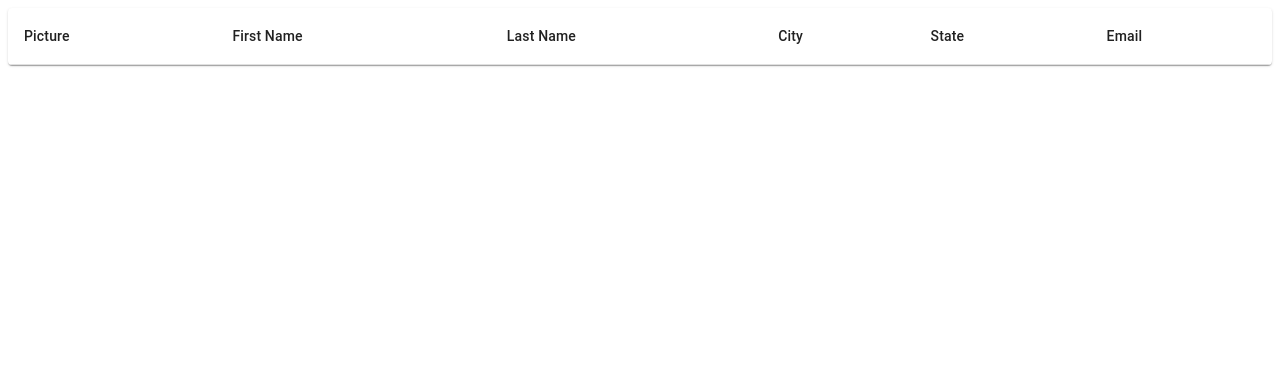
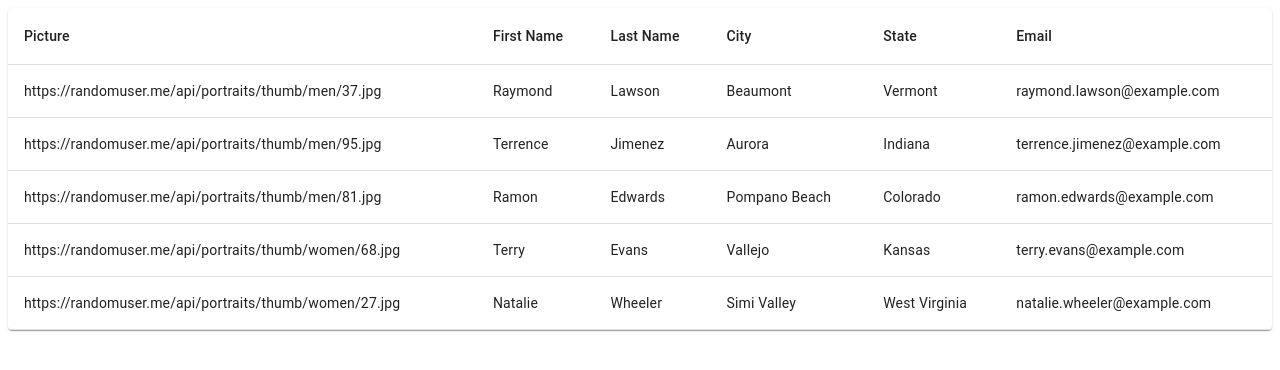
Before and after one commit to BenjDG/Employee_directory, a React (Create React App) app: page / in a window 1280 px wide. Shown: the top 370 px of the page. Built offline with nearby package versions, Linux system fonts and the light colour scheme.

Commit message:
update to reflect a basic table

```diff
--- /dev/null
+++ b/src/components/MyTableBody/index.js
@@ -0,0 +1,15 @@
+import { TableBody } from '@material-ui/core';
+import React from 'react';
+import MyTableRow from '../MyTableRow';
+
+export default function MyTableBody (props) {
+  return (
+    <TableBody>
+      {
+        props[0].data.map((item) => {
+          return <MyTableRow key={item.key} user={item} />
+        })
+      }
+    </TableBody>
+  )
+}
--- /dev/null
+++ b/src/components/MyTableRow/index.js
@@ -0,0 +1,16 @@
+import { TableCell, TableRow } from '@material-ui/core';
+import React from 'react';
+
+
+export default function MyTableRow (props) {
+  return (
+    <TableRow key={props.email}>
+      <TableCell>{props.user.pic}</TableCell>
+      <TableCell>{props.user.fname}</TableCell>
+      <TableCell>{props.user.lname}</TableCell>
+      <TableCell>{props.user.currentCity}</TableCell>
+      <TableCell>{props.user.currentState}</TableCell>
+      <TableCell>{props.user.email}</TableCell>
+    </TableRow>
+  )
+}
--- a/src/components/TableWrapper/index.js
+++ b/src/components/TableWrapper/index.js
@@ -2,7 +2,7 @@ import { Table, TableContainer } from '@material-ui/core';
 import { makeStyles } from '@material-ui/core/styles';
 import Paper from '@material-ui/core/Paper';
 import React from 'react';
-// import TableBodySection from '../TableBodySection';
+import MyTableBody from '../MyTableBody';
 import MyTableHeader from '../MyTableHeader';
 
 const useStyles = makeStyles({
@@ -18,7 +18,7 @@ export default function TableWrapper (props) {
       <TableContainer component={Paper}>
         <Table className={classes.table} aria-label="User Directory">
           <MyTableHeader />
-          {/* <TableBodySection {...props} /> */}
+          <MyTableBody {...props} />
         </Table>
       </TableContainer>
     </div>
```
Also changed, not shown: src/components/TableBodySection/index.js (deleted, +0 -17 lines), src/components/TableRow/index.js (deleted, +0 -16 lines), 1 other file (tests, documents, lock files or other folders).
